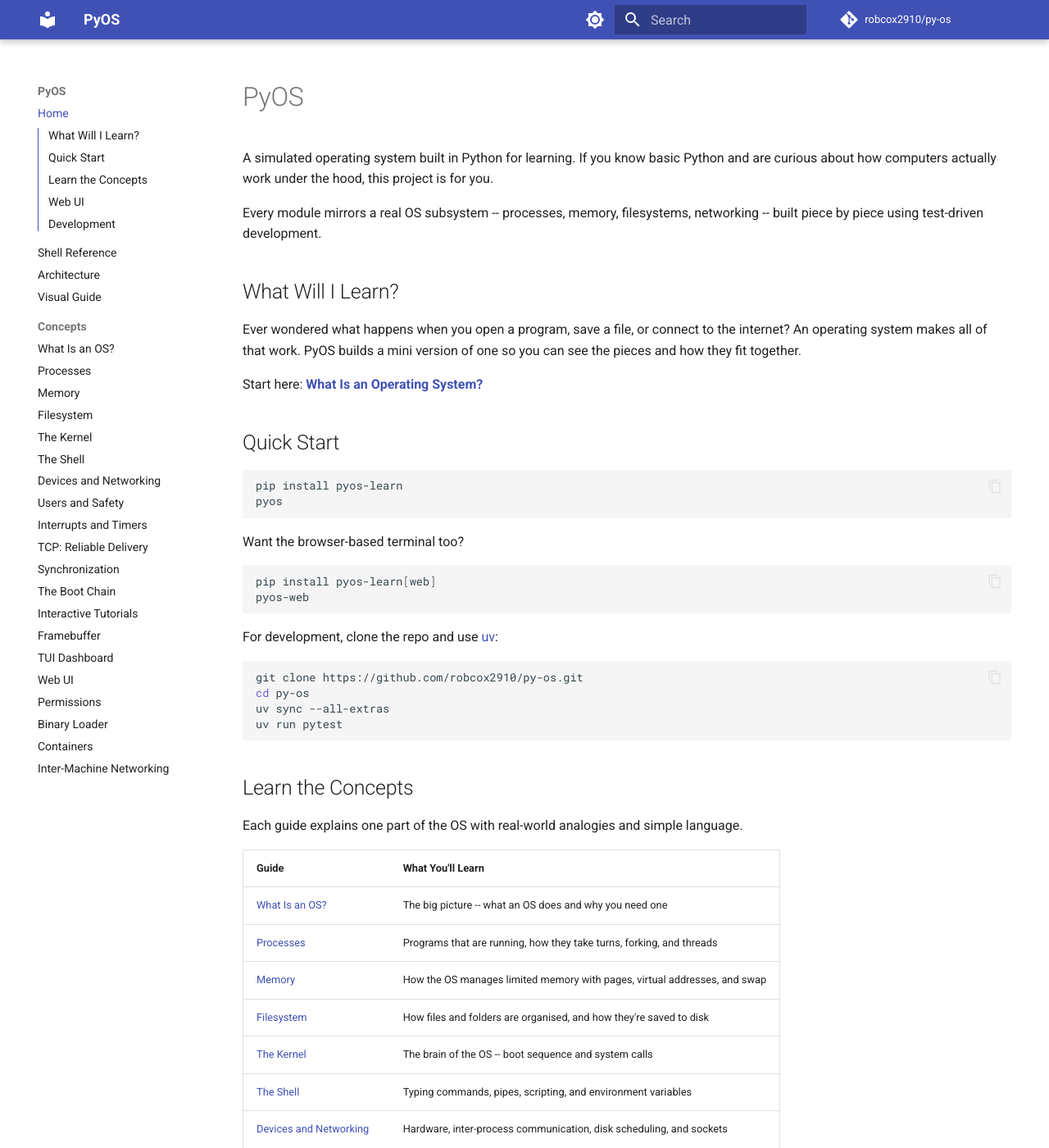
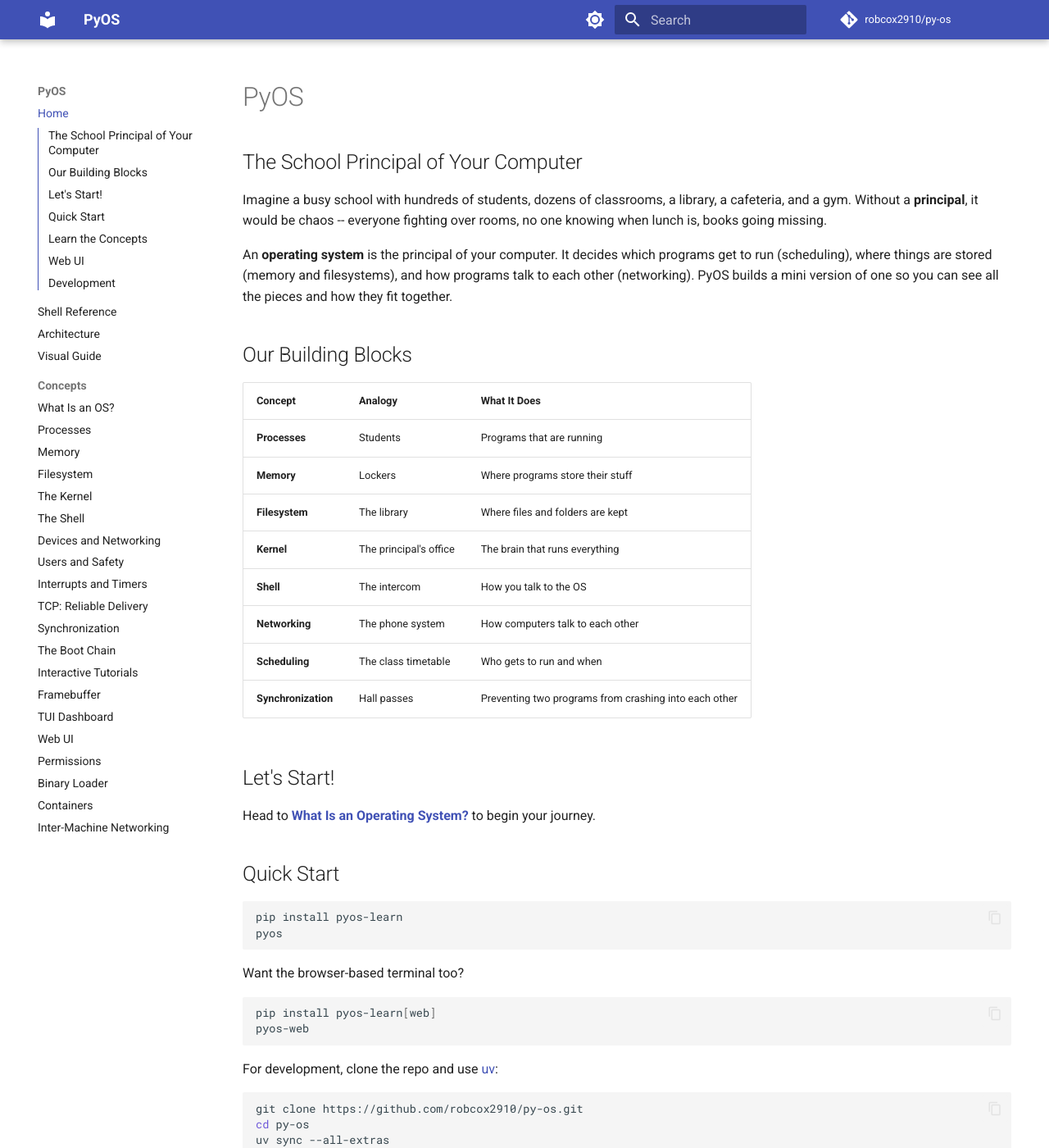
Before and after one commit to robcox2910/py-os, an MkDocs documentation site: the page built from docs/index.md, in a window 1280 px wide and 1400 px high. Shown: the whole window at 82% size. Built offline with MkDocs 1.6.1 and Material for MkDocs 9.7.7, drawn with Linux system fonts in a browser that asks for light colours; comment, search, counter and statistics services are not loaded.

Commit message:
docs: cross-project consistency -- analogies, navigation, related projects (#107)
- Add/update building blocks tables and "Let's Start" links
- Add "Related Projects" section linking all 6 PyLearn modules
- Add CONTRIBUTING.md, .pre-commit-config.yaml, CI workflow where missing
- Add Issues and Documentation URLs to pyproject.toml
- Fix doc navigation ("Next Up" links)
- Update plugin docs to reference PyWeb/PyGit as existing projects

Co-authored-by: Claude Opus 4.6 (1M context) <noreply@anthropic.com>

```diff
--- a/docs/index.md
+++ b/docs/index.md
@@ -1,14 +1,35 @@
 # PyOS
 
-A simulated operating system built in Python for learning. If you know basic Python and are curious about how computers actually work under the hood, this project is for you.
+## The School Principal of Your Computer
 
-Every module mirrors a real OS subsystem -- processes, memory, filesystems, networking -- built piece by piece using test-driven development.
+Imagine a busy school with hundreds of students, dozens of classrooms,
+a library, a cafeteria, and a gym. Without a **principal**, it would
+be chaos -- everyone fighting over rooms, no one knowing when lunch
+is, books going missing.
 
-## What Will I Learn?
+An **operating system** is the principal of your computer. It decides
+which programs get to run (scheduling), where things are stored
+(memory and filesystems), and how programs talk to each other
+(networking). PyOS builds a mini version of one so you can see all
+the pieces and how they fit together.
 
-Ever wondered what happens when you open a program, save a file, or connect to the internet? An operating system makes all of that work. PyOS builds a mini version of one so you can see the pieces and how they fit together.
+## Our Building Blocks
 
-Start here: **[What Is an Operating System?](concepts/what-is-an-os.md)**
+| Concept | Analogy | What It Does |
+|---------|---------|-------------|
+| **Processes** | Students | Programs that are running |
+| **Memory** | Lockers | Where programs store their stuff |
+| **Filesystem** | The library | Where files and folders are kept |
+| **Kernel** | The principal's office | The brain that runs everything |
+| **Shell** | The intercom | How you talk to the OS |
+| **Networking** | The phone system | How computers talk to each other |
+| **Scheduling** | The class timetable | Who gets to run and when |
+| **Synchronization** | Hall passes | Preventing two programs from crashing into each other |
+
+## Let's Start!
+
+Head to **[What Is an Operating System?](concepts/what-is-an-os.md)**
+to begin your journey.
 
 ## Quick Start
 
```
Also changed, not shown: README.md (+16 -0 lines).
